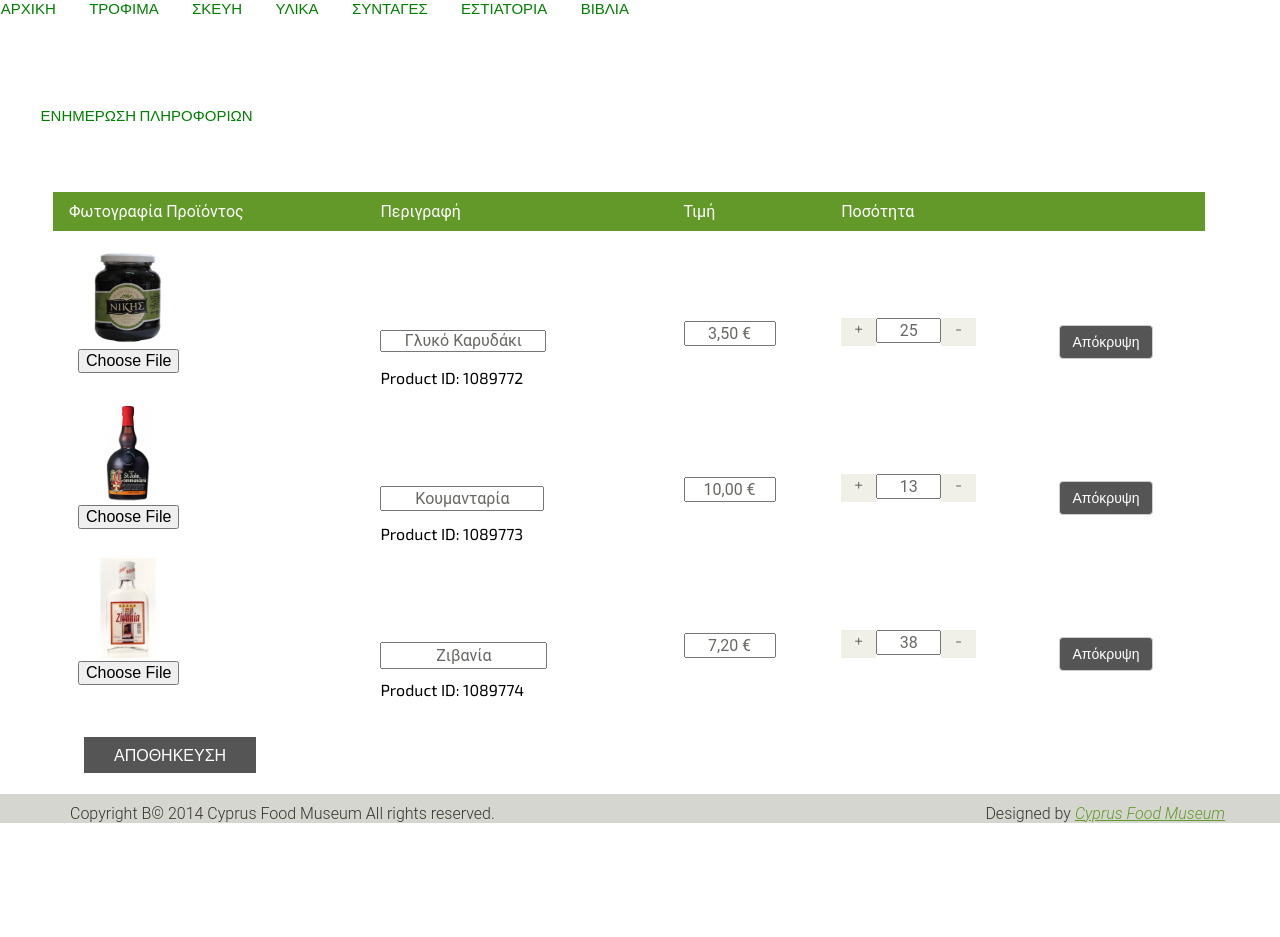
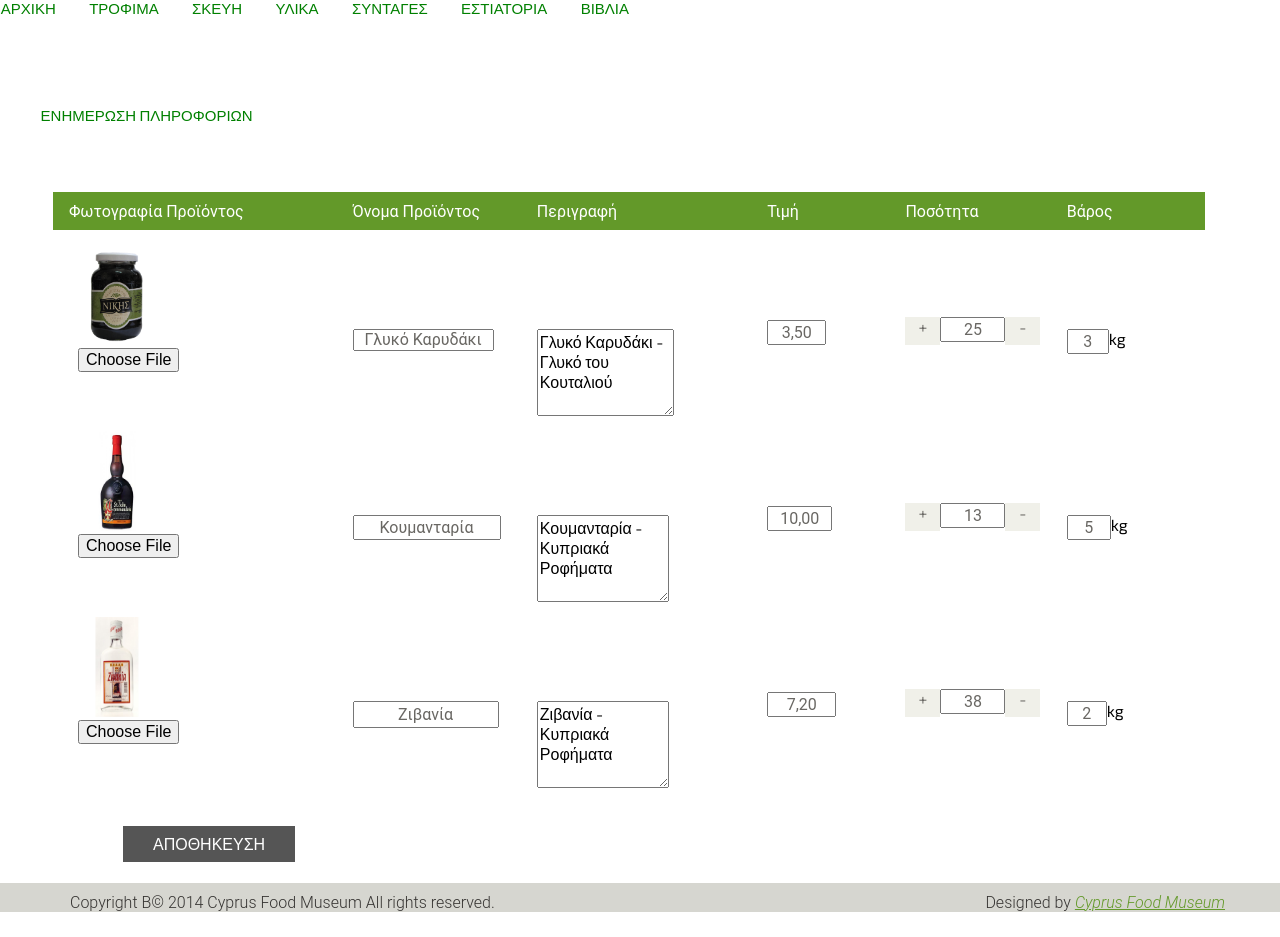
Before and after one commit to gterty01/epl361.winter14.teamC, a PHP site: page /temp1.4/manageProducts.html in a window 1280 px wide; the page is wider, and only the part inside the window is pictured. Shown: the part 225-1162 px from the top of that part. Before the commit the page ends 1048 px from the top of that part, so only its background shows below. Run offline with PHP 8.4, Linux system fonts and the light colour scheme.

Commit message:
allages stis sel. t diaxeiristi

```diff
--- a/temp1.4/manageProducts.html
+++ b/temp1.4/manageProducts.html
@@ -40,12 +40,8 @@ License URL: http://creativecommons.org/licenses/by/3.0/
 					 color: #000000;
 				 }
 				 .auto-style4 {
-	width: 1170px;
-	margin-left: 1px;
-	margin-right: auto;
-	padding-left: 15px;
-	padding-right: 15px;
-}
+					 margin-top: 0;
+				 }
 				 </style>
 </head>
 <body style="color: #FFFFFF; ">
@@ -158,62 +154,70 @@ License URL: http://creativecommons.org/licenses/by/3.0/
 									<table class="auto-style2" style=" width: 90%;">
 										<thead>
 						<tr class="cart_menu">
-							<td width="27%" class="txt-lt" style="height: 39px">&nbsp;&nbsp;&nbsp; Φωτογραφία Προϊόντος</td>
-							<td width="25%" class="description" style="text-align: left; height: 39px">Περιγραφή</td>
-                            <td width="13%" class="price" style="height: 39px">
+							<td class="txt-lt" style="height: 38px; width: 26%;">&nbsp;&nbsp;&nbsp; Φωτογραφία Προϊόντος</td>
+							<td class="name" style="text-align: left; height: 38px; width: 16%;">Όνομα Προϊόντος</td>
+							<td class="description" style="text-align: left; height: 38px; width: 20%;">Περιγραφή</td>
+                            <td class="price" style="height: 38px; width: 12%;">
 							<div class="txt-lt">Τιμή</div></td>
-							<td width="18%" class="quantity" style="height: 39px">Ποσότητα</td>
-							<td width="12%" class="total" style="height: 39px"><div align="left"></div></td>
+							<td class="quantity" style="height: 38px; width: 14%;">Ποσότητα</td>
+							<td class="weight" style="height: 38px">Βάρος</td>
 						</tr>
 					</thead>
 					<tbody>
 						<tr>
-							<td class="cart_product">
+							<td class="cart_product" style="width: 26%; height: 134px;">
 							<p><a href=""><img src="images/karydaki.png" alt=""  width="100" height="100"align="middle"></a></p>
                             <form name="myWebForm" action="mailto:youremail@email.com" method="post" enctype="multipart/form-data">
                                 <input type="file" name="uploadField1" size="20" />
                             </form>
                             </td>
-							<td class="cart_description">
-							  <input class="cart_quantity_input" type="text" name="quantity3" value="Γλυκό Καρυδάκι" autocomplete="off" size="25" style="height: 22px; width: 166px;">
+							<td class="cart_description" style="width: 16%; height: 134px;">
+							  <input class="cart_quantity_input" type="text" name="quantity3" value="Γλυκό Καρυδάκι" autocomplete="off" size="25" style="height: 22px; width: 141px;">
 								<p class="auto-style3">&nbsp;</p>
-							  <p class="auto-style3">&nbsp;</p>
-							  <p class="auto-style3">Product ID: 1089772</p>
 						  </td>
-							<td class="cart_price">
-								<input class="cart_quantity_input" type="text" name="quantity4" value="3,50 €" autocomplete="off" size="5">
+		    			<td class="cart_description" style="width: 20%; height: 134px;">
+						<textarea id="id" type="text" name="name" value="value" class="" style="height: 87px; width: 137px;"/>Γλυκό Καρυδάκι - Γλυκό του Κουταλιού
+							</textarea>
+							</tb>
+							<td class="cart_price" style="width: 12%; height: 134px;">
+								<input class="cart_quantity_input" type="text" name="quantity4" value="3,50" autocomplete="off" size="5" style="width: 59px">
 
 
 							</td>
-							<td class="cart_quantity">
+							<td class="cart_quantity" style="height: 134px; width: 14%;">
 								<div class="cart_quantity_button">
 									<a class="cart_quantity_up" href=""> + </a>
 									<input class="cart_quantity_input" type="text" name="quantity5" value="25" autocomplete="off" size="2">
 									<a class="cart_quantity_down" href=""> - </a>
 								</div>
 							</td>
-							<td class="cart_total">
-								<p class="cart_total_price"><button type="submit" class="btn btn-default">Απόκρυψη</button></p>
-							</td>
+							<td style="height: 134px">
+								<input class="cart_quantity_input" type="text" name="quantity4" value="3" autocomplete="off" size="5" style="width: 42px">
+								<p><span class="auto-style3">kg</span></p></td>
 						</tr>
 
 						<tr>
-							<td class="cart_product">
+							<td class="cart_product" style="width: 26%">
 								<a href=""><img src="images/kumantaria.jpg" alt=""  width="100" height="100"></a>
                                     <form name="myWebForm" action="mailto:youremail@email.com" method="post" enctype="multipart/form-data">
                                             <input type="file" name="uploadField2" size="20" />
                                     </form>
 							</td>
-							<td class="cart_description">
-								 <input class="cart_quantity_input" type="text" name="quantity6" value="Κουμανταρία" autocomplete="off" size="25" style="width: 164px">
+							<td class="cart_description" style="width: 16%">
+								 <input class="cart_quantity_input" type="text" name="quantity6" value="Κουμανταρία" autocomplete="off" size="25" style="width: 148px">
 								<p class="auto-style3">&nbsp;</p>
 								 <p class="auto-style3">&nbsp;</p>
-								 <p class="auto-style3">Product ID: 1089773</p>
 							</td>
-							<td class="cart_price">
-								<input class="cart_quantity_input" type="text" name="quantity7" value="10,00 €" autocomplete="off" size="5">
+
+		    			<td class="text-left" style="width: 20%; height: 134px;">
+						<textarea id="id" type="text" name="name" value="value" class="" style="height: 87px; width: 132px;"/>Κουμανταρία - Κυπριακά Ροφήματα
+							</textarea>
+							</tb>
+
+							<td class="cart_price" style="width: 12%">
+								<input class="cart_quantity_input" type="text" name="quantity7" value="10,00" autocomplete="off" size="5" style="width: 65px">
 							</td>
-							<td class="cart_quantity">
+							<td class="cart_quantity" style="width: 14%">
 								<div class="cart_quantity_button">
 									<a class="cart_quantity_up" href=""> + </a>
 									<input class="cart_quantity_input" type="text" name="quantity8" value="13" autocomplete="off" size="2">
@@ -221,24 +225,30 @@ License URL: http://creativecommons.org/licenses/by/3.0/
 								</div>
 							</td>
 							<td class="cart_total">
-								<p class="cart_total_price"><button type="submit" class="btn btn-default">Απόκρυψη</button></p>
+								<input class="cart_quantity_input" type="text" name="quantity4" value="5" autocomplete="off" size="5" style="width: 44px"> 								<p><span class="auto-style3">kg</span></p></td>
 							</td>
 						</tr>
 						<tr>
-							<td class="cart_product">
+							<td class="cart_product" style="width: 26%">
 								<a href=""><img src="images/zivania.jpg" alt="" width="100" height="100"></a>
                                 <form name="myWebForm" action="mailto:youremail@email.com" method="post">
                                         <input type="file" name="uploadField" />
                                 </form>
 							</td>b
-							<td class="cart_description">
-								 <input class="cart_quantity_input" type="text" name="quantity9" value="Ζιβανία" autocomplete="off" size="25" style="width: 167px; height: 27px"></br></br>
-								<p class="auto-style3">Product ID: 1089774</p>
+							<td class="cart_description" style="width: 16%">
+								 <input class="cart_quantity_input" type="text" name="quantity9" value="Ζιβανία" autocomplete="off" size="25" style="width: 146px; height: 27px"></br></br>
 							</td>
-							<td class="cart_price">
-								<input class="cart_quantity_input" type="text" name="quantity2" value="7,20 €" autocomplete="off" size="5">
+
+						<td class="text-left" style="width: 20%; height: 134px;">
+						<textarea id="id" type="text" name="name" value="value" class="" style="height: 87px; width: 132px;"/>Ζιβανία - Κυπριακά Ροφήματα
+							</textarea>
+							</tb>
+
+
+							<td class="cart_price" style="width: 12%">
+								<input class="cart_quantity_input" type="text" name="quantity2" value="7,20" autocomplete="off" size="5" style="width: 69px">
 							</td>
-							<td class="cart_quantity">
+							<td class="cart_quantity" style="width: 14%">
 								<div class="cart_quantity_button">
 									<a class="cart_quantity_up" href=""> + </a>
 									<input class="cart_quantity_input" type="text" name="quantity" value="38" autocomplete="off" size="2">
@@ -246,7 +256,8 @@ License URL: http://creativecommons.org/licenses/by/3.0/
 								</div>
 							</td>
 							<td class="cart_total">
-								<p class="cart_total_price"><button type="submit" class="btn btn-default">Απόκρυψη</button></p></td>
+								<input class="cart_quantity_input" type="text" name="quantity4" value="2" autocomplete="off" size="5" style="width: 40px">
+								<p><span class="auto-style3">kg</span></p></td>
 						</tr>
 					</tbody>
 				</table>
--- a/temp1.4/register.html
+++ b/temp1.4/register.html
@@ -164,9 +164,9 @@ License URL: http://creativecommons.org/licenses/by/3.0/
 		  		   	<div><input type="text" id ="surname" name="surname" value="Επώνυμο" onfocus="this.value = '';" onblur="if (this.value == '') {this.value = 'Επώνυμο';}"></div>
 				   	<div><input type="email" placeholder="me@example.com" name="mail" id ="mail" value="YourEmail@host.com" onfocus="this.value = '';" onblur="if (this.value == '') {this.value = 'YourEmail@host.com';}"></div>
 				   	<p class="auto-style5"> Κωδικός</p>
-		    		<div><input type="password" id ="passwd" value="Κωδικός"  name ="passwd" onfocus="this.value = '';" onblur="if (this.value == '') {this.value = 'Κωδικός';}"></div>
+		    		<div><input type="password" id ="passwd" value=""  name ="passwd" onfocus="this.value = '';" onblur="if (this.value == '') {this.value = '';}"></div>
 		    	 	<p class="auto-style5"> Επιβεβαίωση Κωδικού</p>
-		    	 	<div><input type="password" id="passwdCon" name ="passwdCon" value="Επιβεβαίωση Κωδικού" onfocus="this.value = '';" onblur="if (this.value == '') {this.value = 'Επιβεβαιώση Κωδικού';}"></div>
+		    	 	<div><input type="password" id="passwdCon" name ="passwdCon" value="" onfocus="this.value = '';" onblur="if (this.value == '') {this.value = '';}"></div>
 					<div><input type="text" id="birth" name="birth" value="Ημερομηνία Γέννησης" onfocus="this.value = '';" onblur="if (this.value == '') {this.value = 'Ημερομηνία Γέννησης';}"></div>
 					<div><select id="filo" name="filo" onchange="change_country(this.value)" class="frm-field required">
 		            <option value="Φύλο">Φύλο</option>
```
Also changed, not shown: temp1.4/manageProducts.php (+8 -8 lines).
